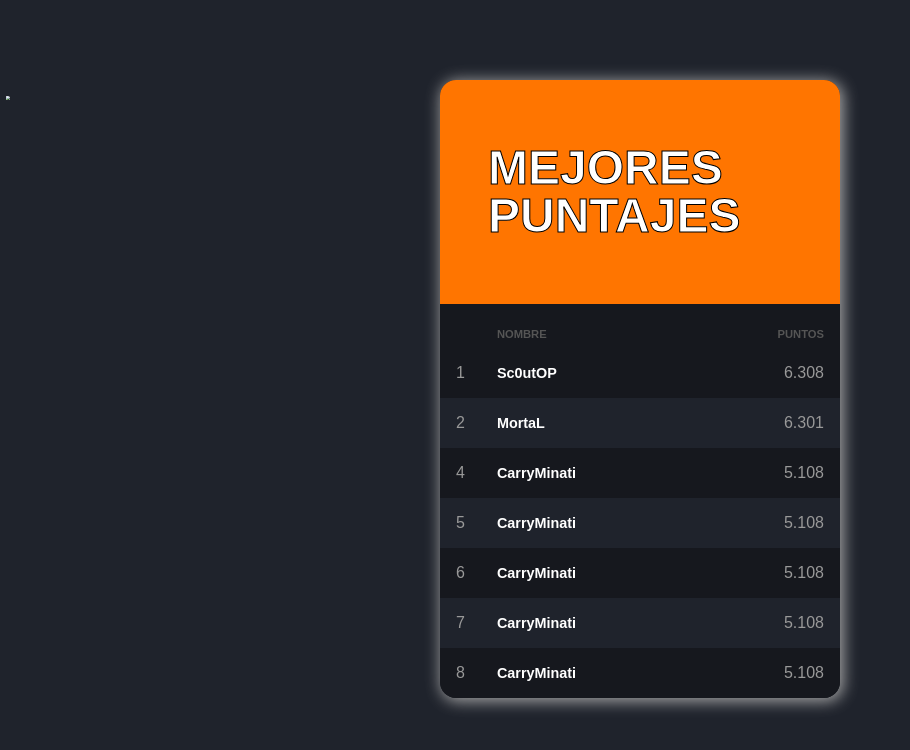
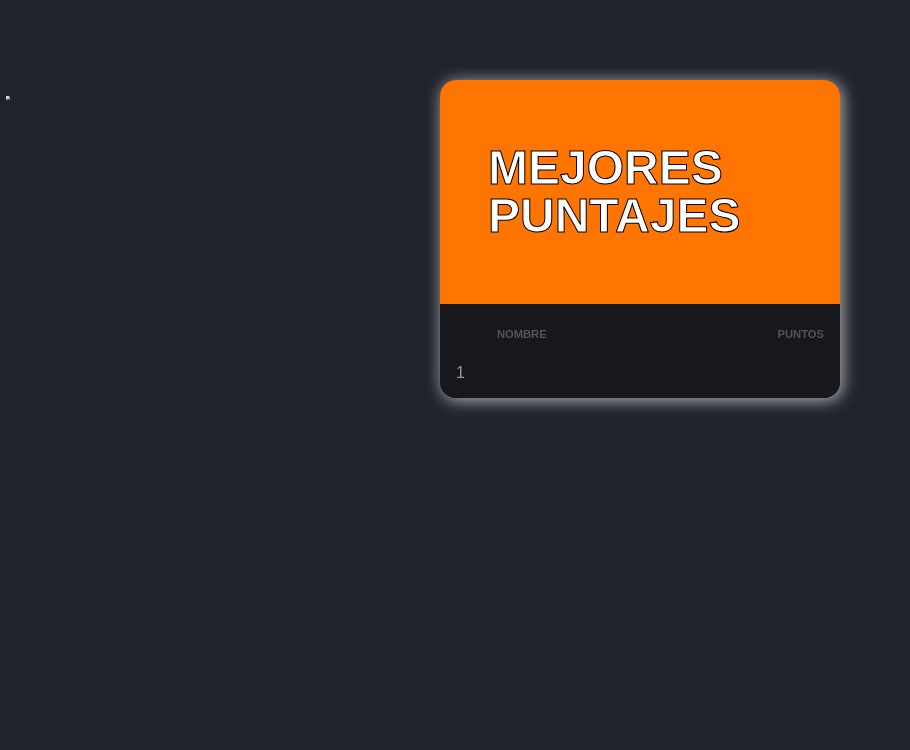
Before and after one commit to UCC-LabCompu2-Historico/proyecto2021-ruibal-francisco, a plain HTML site: page MejoresTiempos.html in a window 1280 px wide. Shown: the whole page, without its empty margins (0-910 px from the left). Drawn offline with Linux system fonts and the light colour scheme.

Commit message:
Agrego cronometro y tabla mejores puntajes, canvas me aparece en blanco

```diff
--- a/MejoresTiempos.html
+++ b/MejoresTiempos.html
@@ -4,8 +4,9 @@
     <meta charset="UTF-8">
     <title>Mejores Tiempos</title>
     <link rel="stylesheet" href="mejorestiempos.css">
+    <script type="text/javascript" src="registrate.js"></script>
 </head>
-<body>
+<body onload="cargarPuntaje()">
 <nav>
     <a href="IndexLimpio.html"> <img src="imagenes/house-icon.png" class="casa"></a>
 </nav>
@@ -25,38 +26,8 @@
         <tbody>
         <tr>
             <td class="rank">1</td>
-            <td class="nick">Sc0utOP</td>
-            <td class="sp">6.308</td>
-        </tr>
-        <tr>
-            <td class="rank">2</td>
-            <td class="nick">MortaL</td>
-            <td class="sp">6.301</td>
-        </tr>
-        <tr>
-            <td class="rank">4</td>
-            <td class="nick">CarryMinati</td>
-            <td class="sp">5.108</td>
-        </tr>
-        <tr>
-            <td class="rank">5</td>
-            <td class="nick">CarryMinati</td>
-            <td class="sp">5.108</td>
-        </tr>
-        <tr>
-            <td class="rank">6</td>
-            <td class="nick">CarryMinati</td>
-            <td class="sp">5.108</td>
-        </tr>
-        <tr>
-            <td class="rank">7</td>
-            <td class="nick">CarryMinati</td>
-            <td class="sp">5.108</td>
-        </tr>
-        <tr>
-            <td class="rank">8</td>
-            <td class="nick">CarryMinati</td>
-            <td class="sp">5.108</td>
+            <td class="nick"><div id="nombreJug"></div></td>
+            <td class="sp"><div id="jugTiempoAct"></div></td>
         </tr>
         </tbody>
     </table>
--- a/registrate.js
+++ b/registrate.js
@@ -1,3 +1,9 @@
+/* Guarda los valores en localStorage
+* @method SignUp
+* @param formData
+* @return devuelve los valores por consola
+*/
+
 const signUp = e => {
     let formData= {
         usuario: document.getElementById('usuario').value,
@@ -8,3 +14,13 @@ const signUp = e => {
     console.log(localStorage.getItem('formData'));
     e.preventDefault();
 }
+
+/* Guarda los valores en localStorage
+* @method caragarPuntaje
+*/
+function cargarPuntaje(){
+    let tiempoActual = localStorage.getItem("tiempoActual");
+    let nombreJugadorActual = localStorage.getItem("NombreDelUsuario");
+    document.getElementById("nombreJug").innerHTML = nombreJugadorActual;
+    document.getElementById("jugTiempoAct").innerHTML = tiempoActual;
+}
```
